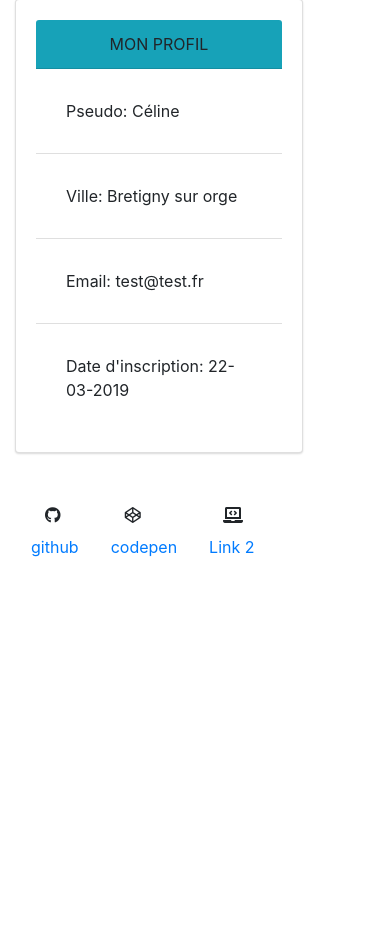
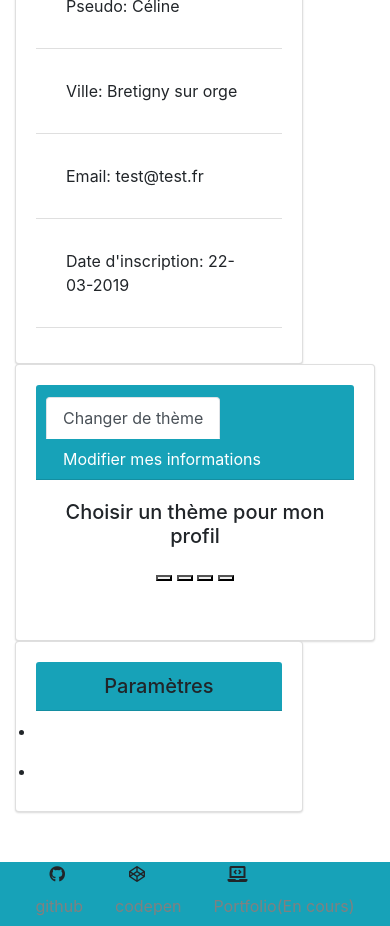
Before and after one commit to Blynice/espace_membre, a PHP site: page /profil.php in a window 390 px wide. Shown: the part 511-1437 px from the top of the page. Before the commit the page ends 1068 px from the top, so only its background shows below. Run offline with PHP 8.4, Linux system fonts and the light colour scheme; a user stored in the database is signed in; some libraries are stand-ins or nearby versions.

Commit message:
Add files via upload

```diff
--- a/profil.php
+++ b/profil.php
@@ -5,48 +5,95 @@ require 'application/user.php';
 ?>
 
 
-<header class="jumbotron jumbotron-fluid">
+
+<header>
+<div id="jumbotronTheme" class="jumbotron jumbotron-fluid bg-primary text-center">
   <div class="container">
-      <nav>
-         <ul class="nav">
-            <li class="nav-item">
-               <a class="nav-link" href="index.php">Accueil</a>
-            </li>
-            <li class="nav-item">
-               <a class="nav-link" href="logout.php">Me déconnecter</a>
-            </li>
-         </ul>
-      </nav>
-         <h1 class="text-center">Mon profil</h1>
+    <h2 id="headerTitleTheme" class="text-center col-xs">Bienvenue <?= $user['pseudo'] ?> :)</h2>
+  </div>
 </div>
 </header>
+<section  id="bgProfilTheme">
 <div class="container">
   <div class="row">
-      <div class="col-sm">
-         <img src="https://placeimg.com/300/300/any" class="img-thumbnail" alt="image profil">
-      </div>
-      <div class="col-sm">
-         <div class="card" style="width: 18rem;">
-            <div class="card-header">
-               MON PROFIL
-            </div>
-               <ul class="list-group list-group-flush">
+    <div class="col-sm-4">
+      <div class="card" id="cardBgTheme" style="width: 18rem;">
+        <h5  id="titleCardTheme" class="card-header text-center">Mon Profil</h5>
+        <img src="https://placeimg.com/150/150/any" class="card-img-top rounded-circle mx-auto d-block" alt="image user profil">
+          <p class="card-text">
+            <ul id= "fontProfilTheme" class="list-group list-group-flush">
               <li class="list-group-item">Pseudo: <?= $user['pseudo'] ?></li>
               <li class="list-group-item">Ville: <?= $user['city']; ?></li>
               <li class="list-group-item">Email: <?= $user['email']; ?></li>
               <li class="list-group-item">Date d'inscription: <?= $newDate ?></li>
             </ul>
+          </p>
+      </div>
+    </div>
+<div class="col-sm-8">
+  <div class="card text-center card-modif">
+  <div class="card-header">
+    <ul class="nav nav-tabs card-header-tabs">
+      <li class="nav-item">
+        <a class="nav-link active" href="#">Changer de thème</a>
+      </li>
+      <li class="nav-item">
+        <a class="nav-link" href="infoModif.php">Modifier mes informations</a>
+      </li>
+    </ul>
+  </div>
+  <div class="card-body">
+    <h5 class="card-title title-modif text-center">Choisir un thème pour mon profil</h5>
+       <p class= "content-butn">
+          <button type="button" class="butn_nature" id="nature" data-toggle="tooltip" data-placement="top" title="Thème nature"></button>
+          <button type="button" class="butn_rubble" id="rubble" data-toggle="tooltip" data-placement="top" title="Thème Rubble"></button>
+          <button type="button" class="butn_PJmask" id="PJmask" data-toggle="tooltip" data-placement="top" title="Thème Pyjamask"></button>
+          <button type="button" class="butn_night" id="night"  data-toggle="tooltip" data-placement="top" title="Thème Nuit"></button>
+      </p>
+  </div>
+</div>
+</div>
+</div>
+</div>
+<div class="container">
+<div class="row">
+  <div class="col-sm">
+    <div class="card" style="width: 18rem;">
+      <h5 class="card-header">Paramètres</h5>
+      <ul class="list-group list-group-flush">
+        <li><a class="nav-link" href="index.php">Modifier mes informations</a></li>
+        <li><a class="nav-link" href="logout.php">Me déconnecter</a></li>
+      </ul>
+    </div>
+  </div>
+</div>
+</div>
+</section>
 
 <?php
 if(isset($error)){
   echo $error;
 }
 ?>
-      </div>
-   </div>
-</div>
-
-
-<?php
-require ('include/footer.php');
-?>
+<footer id= "footerTheme" class="nav-footer">
+  <ul class="nav justify-content-center">
+  <li class="nav-item">
+    <i class="fab fa-github"></i>
+    <a class="nav-link" href="https://github.com/Blynice">github</a>
+  </li>
+  <li class="nav-item">
+    <i class="fab fa-codepen"></i>
+    <a class="nav-link" href="https://codepen.io/Minky/">codepen</a>
+  </li>
+  <li class="nav-item">
+    <i class="fas fa-laptop-code"></i>
+    <a class="nav-link" href="#">Portfolio(En cours)</a>
+  </li>
+</ul>
+</footer>
+  <script src = "script/changeTheme.js"></script>
+<script src="https://code.jquery.com/jquery-3.3.1.slim.min.js" integrity="sha384-q8i/X+965DzO0rT7abK41JStQIAqVgRVzpbzo5smXKp4YfRvH+8abtTE1Pi6jizo" crossorigin="anonymous"></script>
+ <script src="https://cdnjs.cloudflare.com/ajax/libs/popper.js/1.14.7/umd/popper.min.js" integrity="sha384-UO2eT0CpHqdSJQ6hJty5KVphtPhzWj9WO1clHTMGa3JDZwrnQq4sF86dIHNDz0W1" crossorigin="anonymous"></script>
+  <script src="https://stackpath.bootstrapcdn.com/bootstrap/4.3.1/js/bootstrap.min.js" integrity="sha384-JjSmVgyd0p3pXB1rRibZUAYoIIy6OrQ6VrjIEaFf/nJGzIxFDsf4x0xIM+B07jRM" crossorigin="anonymous"></script>
+  </body>
+  </html>
```
Also changed, not shown: index.php (+5 -7 lines), login.php (+4 -4 lines). Lines whose indentation alone changed are shown as unchanged.
